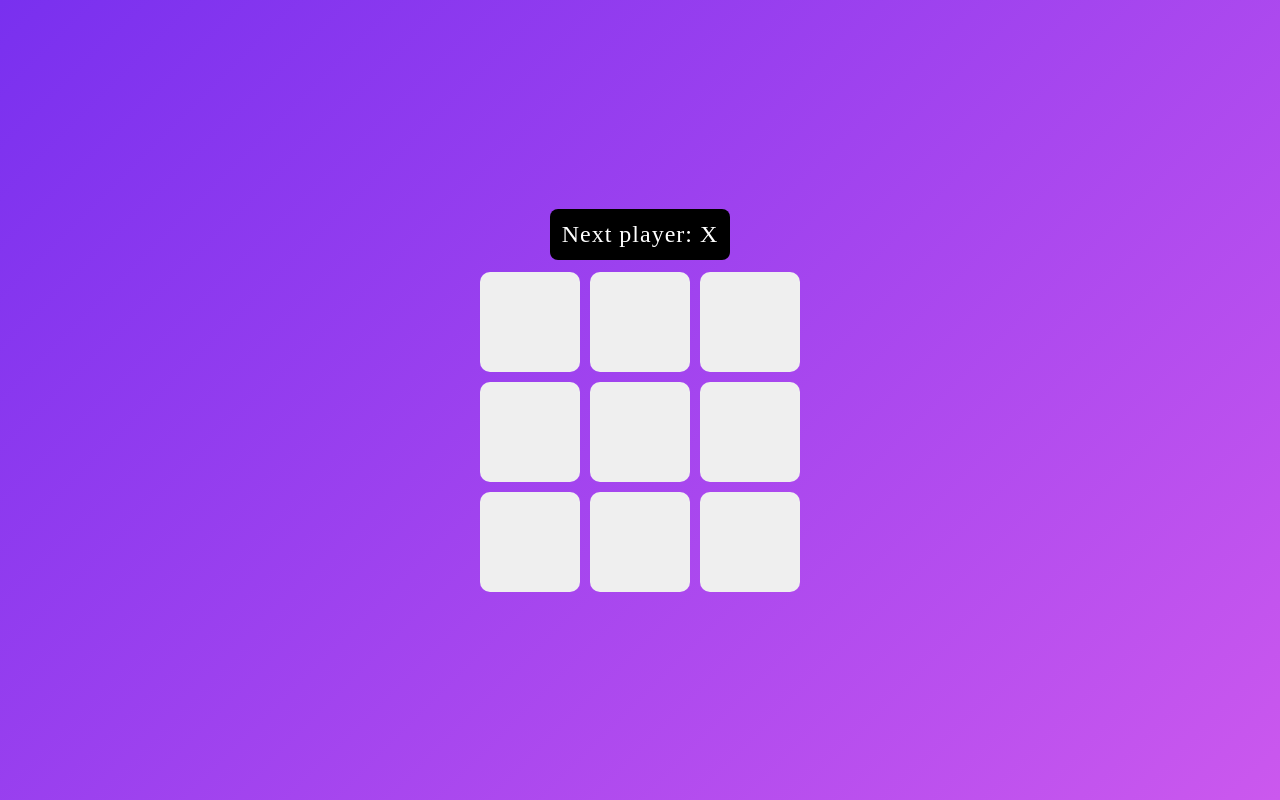
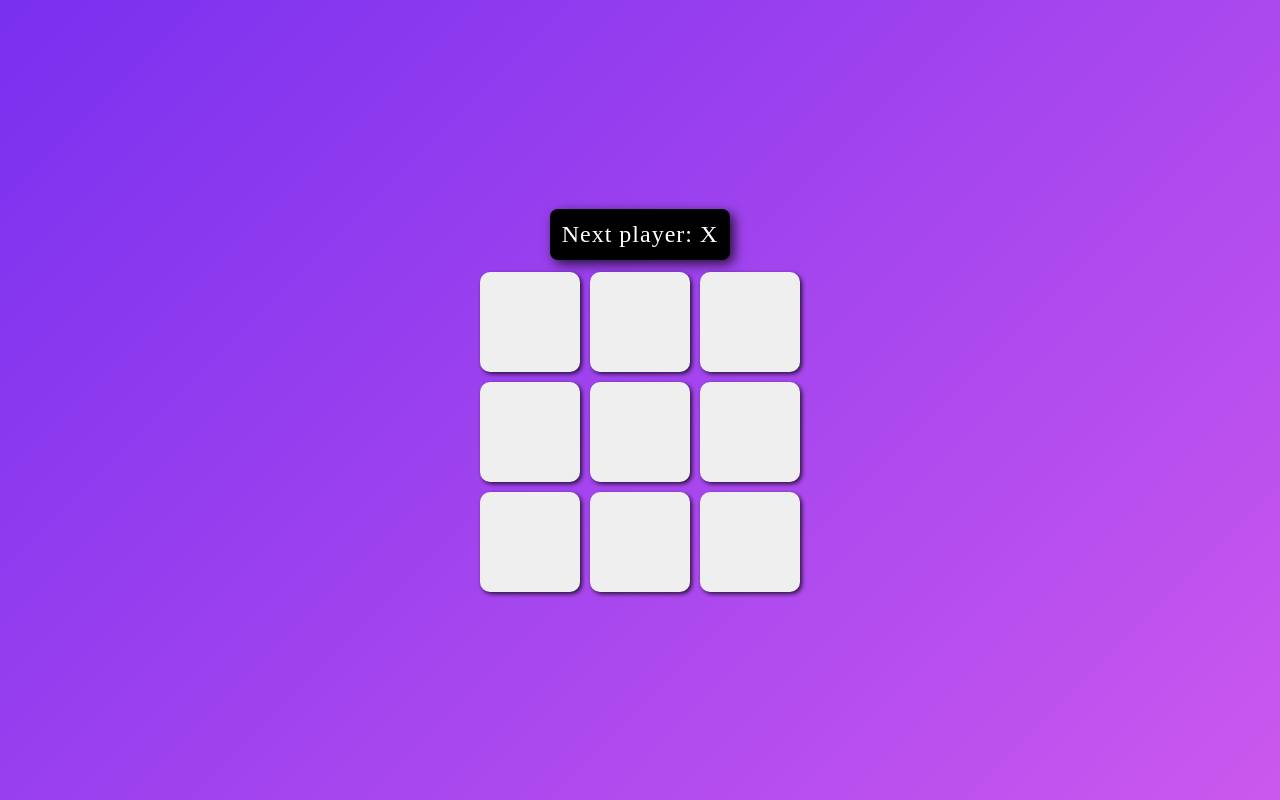
Before and after one commit to siddheshpotdar2003/tic-tac-toe, a React (Vite) app: page / in a window 1280 px wide. Built offline with nearby package versions, Linux system fonts and the light colour scheme.

Commit message:
fix: Add shadows

```diff
--- a/src/index.css
+++ b/src/index.css
@@ -28,6 +28,7 @@ body {
   border: none;
   border-radius: 10px;
   color: violet;
+  box-shadow: 2px 2px 4px 0px rgba(0, 0, 0, 0.75);
   display: flex;
   justify-content: center;
   align-items: center;
@@ -45,6 +46,7 @@ body {
   padding: 12px;
   background-color: black;
   color: white;
+  box-shadow: 4px 4px 12px 0px rgba(0, 0, 0, 0.75);
   font-size: 24px;
   letter-spacing: 1px;
 }
```
